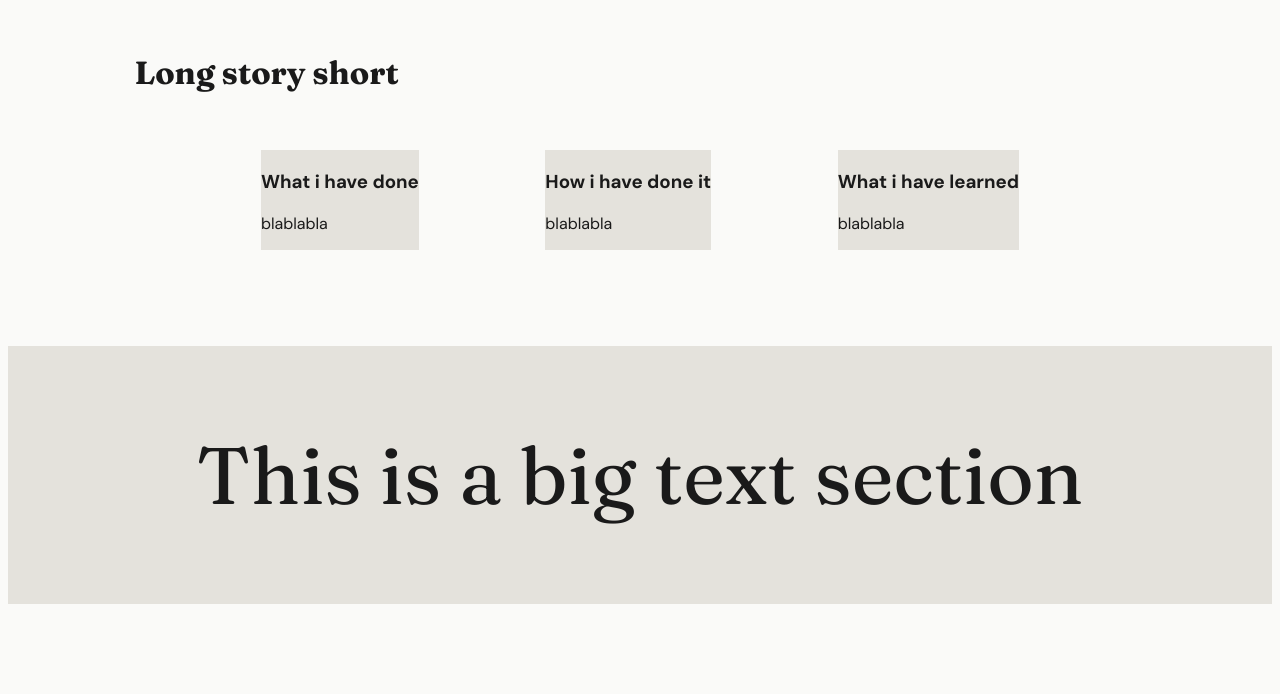
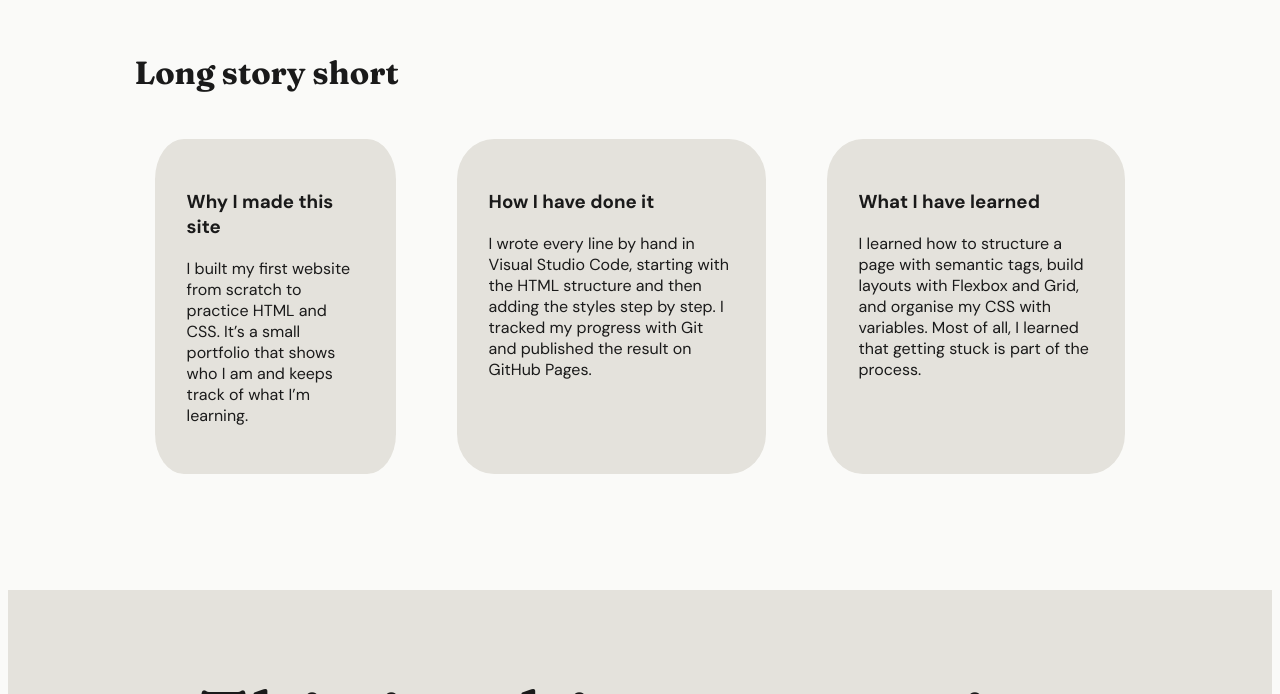
Before and after one commit to Apoteoz/Projet-3, a plain HTML site: page src/index.html in a window 1280 px wide. Shown: the part 745-1439 px from the top of the page. Drawn offline with Linux system fonts and the light colour scheme.

```diff
--- a/src/css/styles.css
+++ b/src/css/styles.css
@@ -88,13 +88,17 @@ body {
 .short-stories{
   display : flex;
   flex-direction: row;
-  justify-content: space-evenly;
-  align-items: center;
+  justify-content: space-between;
+  align-content: center;
+  gap : 2%;
 }
 
 #long-story-short-1,#long-story-short-2,#long-story-short-3{
   background-color: var(--bandeau);
   margin-top : 2rem;
+  border-radius: 12%;
+  padding : 2rem;
+  margin : 2%
 }
 
 .big-text{
--- a/src/index.html
+++ b/src/index.html
@@ -35,21 +35,21 @@
         <h2 id="long-story-short-title">Long story short</h2>
         <div class="short-stories">
             <div id="long-story-short-1">
-                <h3 id="title-1">What i have done</h3>
+                <h3 id="title-1">Why I made this site</h3>
                 <p id="paragraph-1">
-                    blablabla
+                    I built my first website from scratch to practice HTML and CSS. It’s a small portfolio that shows who I am and keeps track of what I’m learning.
                 </p>
             </div>
             <div id="long-story-short-2">
-                <h3 id="title-2">How i have done it</h3>
+                <h3 id="title-2">How I have done it</h3>
                 <p id="paragraph-2">
-                    blablabla
+                    I wrote every line by hand in Visual Studio Code, starting with the HTML structure and then adding the styles step by step. I tracked my progress with Git and published the result on GitHub Pages.
                 </p>
             </div>
             <div id="long-story-short-3">
-                <h3 id="title-3">What i have learned</h3>
+                <h3 id="title-3">What I have learned</h3>
                 <p id="paragraph-3">
-                    blablabla
+                    I learned how to structure a page with semantic tags, build layouts with Flexbox and Grid, and organise my CSS with variables. Most of all, I learned that getting stuck is part of the process.
                 </p>
             </div>
         </div>
```
